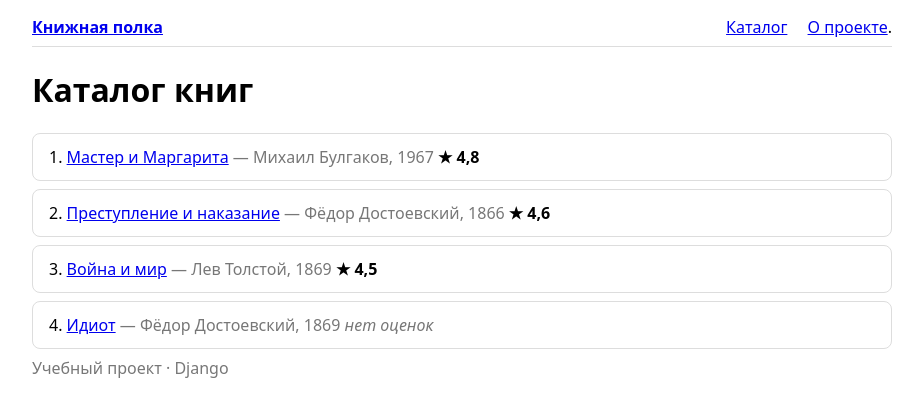
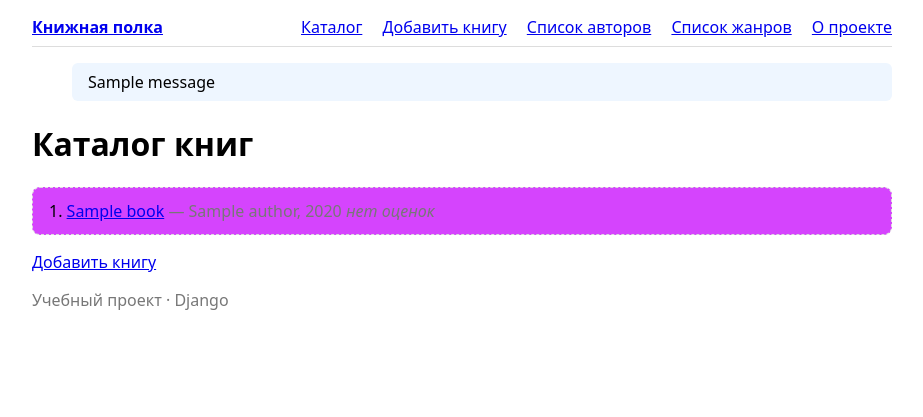
Before and after one commit to samodurOFF/bookshelf, a Django app: page /books/ in a window 1280 px wide. Shown: the top 417 px of the page, without its empty margins (178-1101 px from the left). Run offline with Django 5.2, Linux system fonts and the light colour scheme; tables that the repository leaves empty hold one stand-in row (values such as "Sample post"); one stand-in notice (Sample message) is shown.

Commit message:
after second days

```diff
--- a/catalog/models.py
+++ b/catalog/models.py
@@ -1,5 +1,6 @@
 from django.db import models
 from django.conf import settings
+from django.urls import reverse
 
 
 class Genre(models.Model):
@@ -13,6 +14,9 @@ class Genre(models.Model):
     def __str__(self):
         return self.name
 
+    def get_absolute_url(self):
+        return reverse('catalog:genre_detail', kwargs={'pk': self.pk})
+
 
 class Author(models.Model):
     name = models.CharField('имя', max_length=100)
@@ -25,6 +29,10 @@ class Author(models.Model):
 
     def __str__(self):
         return self.name
+
+    def get_absolute_url(self):
+        return reverse('catalog:author_detail', kwargs={'pk': self.pk})
+
 
 class Book(models.Model):
     title = models.CharField('название', max_length=255)
@@ -42,3 +50,6 @@ class Book(models.Model):
 
     def __str__(self):
         return self.title
+
+    def get_absolute_url(self):
+        return reverse('catalog:book_detail', kwargs={'pk': self.pk})
--- a/catalog/templates/base.html
+++ b/catalog/templates/base.html
@@ -12,10 +12,22 @@
 <header><a href='{% url 'catalog:home' %}'><strong>Книжная полка</strong></a>
     <nav>
         <a href='{% url 'catalog:book_list' %}'>Каталог</a>
-        <a href='{% url 'catalog:about' %}'>О проекте</a>.
+        <a href='{% url 'catalog:book_create' %}'>Добавить книгу</a>
+        <a href='{% url 'catalog:author_list' %}'>Список авторов</a>
+        <a href='{% url 'catalog:genre_list' %}'>Список жанров</a>
+        <a href='{% url 'catalog:about' %}'>О проекте</a>
     </nav>
 </header>
-<main> {% block content %}{% endblock %}</main>
+<main>
+    {% if messages %}
+        <ul class='messages'>
+            {% for message in messages %}
+                <li class='{{ message.tags }}'>{{ message }}</li>{% endfor %}
+        </ul>
+    {% endif %}
+    {% block content %}
+    {% endblock %}
+</main>
 <footer class='muted'>Учебный проект · Django</footer>
 </body>
 </html>
--- a/catalog/templates/catalog/_book_card.html
+++ b/catalog/templates/catalog/_book_card.html
@@ -1,6 +1,6 @@
 <div class='card{% if not book.rating %} no-rating{% endif %}'>
     {{ forloop.counter }}.
-    <a href='{% url 'catalog:book_detail' book.id %}'>{{ book.title }}</a>
+    <a href='{{ book.get_absolute_url }}'>{{ book.title }}</a>
     <span class='muted'>— {{ book.author }}, {{ book.year }}</span>
     {% if book.rating %}
         <strong>★ {{ book.rating }}</strong>
--- a/catalog/templates/catalog/book_detail.html
+++ b/catalog/templates/catalog/book_detail.html
@@ -6,5 +6,9 @@
 {% block content %}
     <h1>{{ book.title }}</h1>
     <p>Автор: {{ book.author }}. Год издания: {{ book.year }}. Рейтинг: {{ book.rating }}</p>
-    <p><a href='{% url 'catalog:book_list' %}'>← К каталогу</a></p>
+    <p>
+        <a href='{% url 'catalog:book_list' %}'>← К каталогу</a>
+        <a href='{% url 'catalog:book_update' book.pk %}'>Изменить</a> ·
+        <a href='{% url 'catalog:book_delete' book.pk %}'>Удалить</a>
+    </p>
 {% endblock %}
--- a/catalog/templates/catalog/book_list.html
+++ b/catalog/templates/catalog/book_list.html
@@ -13,4 +13,5 @@
             <p>Пока нет ни одной книги.</p>
         {% endif %}
     {% endfor %}
+    <p><a href='{% url 'catalog:book_create' %}'>Добавить книгу</a></p>
 {% endblock %}
--- a/catalog/urls.py
+++ b/catalog/urls.py
@@ -6,8 +6,16 @@ app_name = 'catalog'
 
 urlpatterns = [
     path('', views.home, name='home'),
-    path('books/', views.book_list, name='book_list'),
-    path('books/<int:pk>', views.book_detail, name='book_detail'),
+    path('books/', views.BookListView.as_view(), name='book_list'),
+    path('books/<int:pk>', views.BookDetailView.as_view(), name='book_detail'),
     path('about/', views.about, name='about'),
     path('genres/', views.genre_list, name='genre_list'),
+    path('books/add/', views.book_create, name='book_create'),
+    path('books/<int:pk>/edit/', views.book_update, name='book_update'),
+    path('books/<int:pk>/delete/', views.book_delete, name='book_delete'),
+    path('authors/', views.author_list, name='author_list'),
+    path('authors/add/', views.author_create, name='author_create'),
+    path('authors/<int:pk>/', views.author_detail, name='author_detail'),
+    path('genres/', views.genre_list, name='genre_list'),
+    path('genres/<int:pk>/', views.genre_detail, name='genre_detail'),
 ]
--- a/catalog/views.py
+++ b/catalog/views.py
@@ -1,5 +1,10 @@
-from django.shortcuts import render
-from django.http import HttpResponse, HttpRequest, Http404
+from django.contrib import messages
+from django.shortcuts import render, get_object_or_404, redirect
+from django.http import HttpResponse, HttpRequest
+from django.views.generic import ListView, DetailView
+
+from .forms import BookForm, AuthorForm
+from .models import Book, Author, Genre
 
 BOOKS = [
     {'id': 1, 'title': 'Мастер и Маргарита', 'author': 'Михаил Булгаков', 'year': 1967, 'rating': 4.8},
@@ -11,25 +16,53 @@ BOOKS = [
 GENRES = ['Роман', 'Классика', 'Приключения']
 
 
+def book_create(request):
+    if request.method == 'POST':
+        form = BookForm(request.POST)
+        if form.is_valid():
+            book = form.save()
+            messages.success(request, f'Книга «{book.title}» добавлена.')
+            return redirect(book)
+    else:
+        form = BookForm()
+    return render(request, 'catalog/book_form.html', {'form': form, 'title': 'Добавить книгу'})
+
+
+def book_update(request, pk):
+    book = get_object_or_404(Book, pk=pk)
+    form = BookForm(request.POST or None, instance=book)
+    if form.is_valid():
+        form.save()
+        messages.success(request, 'Изменения сохранены.')
+        return redirect(book)
+    return render(request, 'catalog/book_form.html', {'form': form, 'title': f'Редактирование: {book.title}'})
+
+
+def book_delete(request, pk):
+    book = get_object_or_404(Book, pk=pk)
+    if request.method == 'POST':
+        book.delete()
+        messages.success(request, f'Книга «{book.title}» удалена.')
+        return redirect('catalog:book_list')
+    return render(request, 'catalog/book_confirm_delete.html', {'book': book})
+
+
 def home(request: HttpRequest) -> HttpResponse:
     return render(request, 'catalog/home.html')
 
 
 def book_list(request):
     author = request.GET.get('author', '').strip()
-    books = BOOKS
+    books = Book.objects.all()
     if author:
-        books = [book for book in BOOKS if book['author'] == author]
+        books = books.filter(author__name=author)
     context = {'books': books, 'title': 'Каталог книг', 'author': author}
     return render(request, 'catalog/book_list.html', context)
 
 
 def book_detail(request: HttpRequest, pk: int) -> HttpResponse:
-    for book in BOOKS:
-        if book['id'] == pk:
-            return render(request, 'catalog/book_detail.html', {'book': book})
-
-    raise Http404('Книга не найдена')
+    book = get_object_or_404(Book, pk=pk)
+    return render(request, 'catalog/book_detail.html', {'book': book})
 
 
 def about(request):
@@ -38,4 +71,40 @@ def about(request):
 
 
 def genre_list(request):
-    return render(request, 'catalog/genre_list.html', {'genres': GENRES})
+    return render(request, 'catalog/genre_list.html', {'genres': Genre.objects.all()})
+
+
+def genre_detail(request, pk):
+    genre = get_object_or_404(Genre, pk=pk)
+    return render(request, 'catalog/genre_detail.html', {'genre': genre, 'books': genre.books.all()})
+
+
+def author_list(request):
+    return render(request, 'catalog/author_list.html', {'authors': Author.objects.all()})
+
+
+class BookListView(ListView):
+    model = Book
+    template_name = 'catalog/book_list.html'
+    context_object_name = 'books'
+    extra_context = {'title': 'Каталог книг'}
+
+
+class BookDetailView(DetailView):
+    model = Book
+    template_name = 'catalog/book_detail.html'
+    context_object_name = 'book'
+
+
+def author_detail(request, pk):
+    author = get_object_or_404(Author, pk=pk)
+    return render(request, 'catalog/author_detail.html', {'author': author, 'books': author.books.all()})
+
+
+def author_create(request):
+    form = AuthorForm(request.POST or None)
+    if form.is_valid():
+        author = form.save()
+        messages.success(request, f'Автор «{author.name}» добавлен.')
+        return redirect(author)
+    return render(request, 'catalog/book_form.html', {'form': form, 'title': 'Добавить автора'})
--- a/static/css/style.css
+++ b/static/css/style.css
@@ -54,7 +54,7 @@ nav a {
     font: inherit;
 }
 
-.card.no_rating{
+.card.no-rating{
     border-style: dashed;
     background-color: #d544fd;
 }
```
Also changed, not shown: catalog/forms.py (added, +31 -0 lines), catalog/templates/catalog/author_detail.html (added, +16 -0 lines), catalog/templates/catalog/author_list.html (added, +16 -0 lines), catalog/templates/catalog/book_confirm_delete.html (added, +9 -0 lines), catalog/templates/catalog/book_form.html (added, +12 -0 lines), catalog/templates/catalog/genre_detail.html (added, +10 -0 lines), catalog/templates/catalog/genre_list.html (+6 -3 lines).
